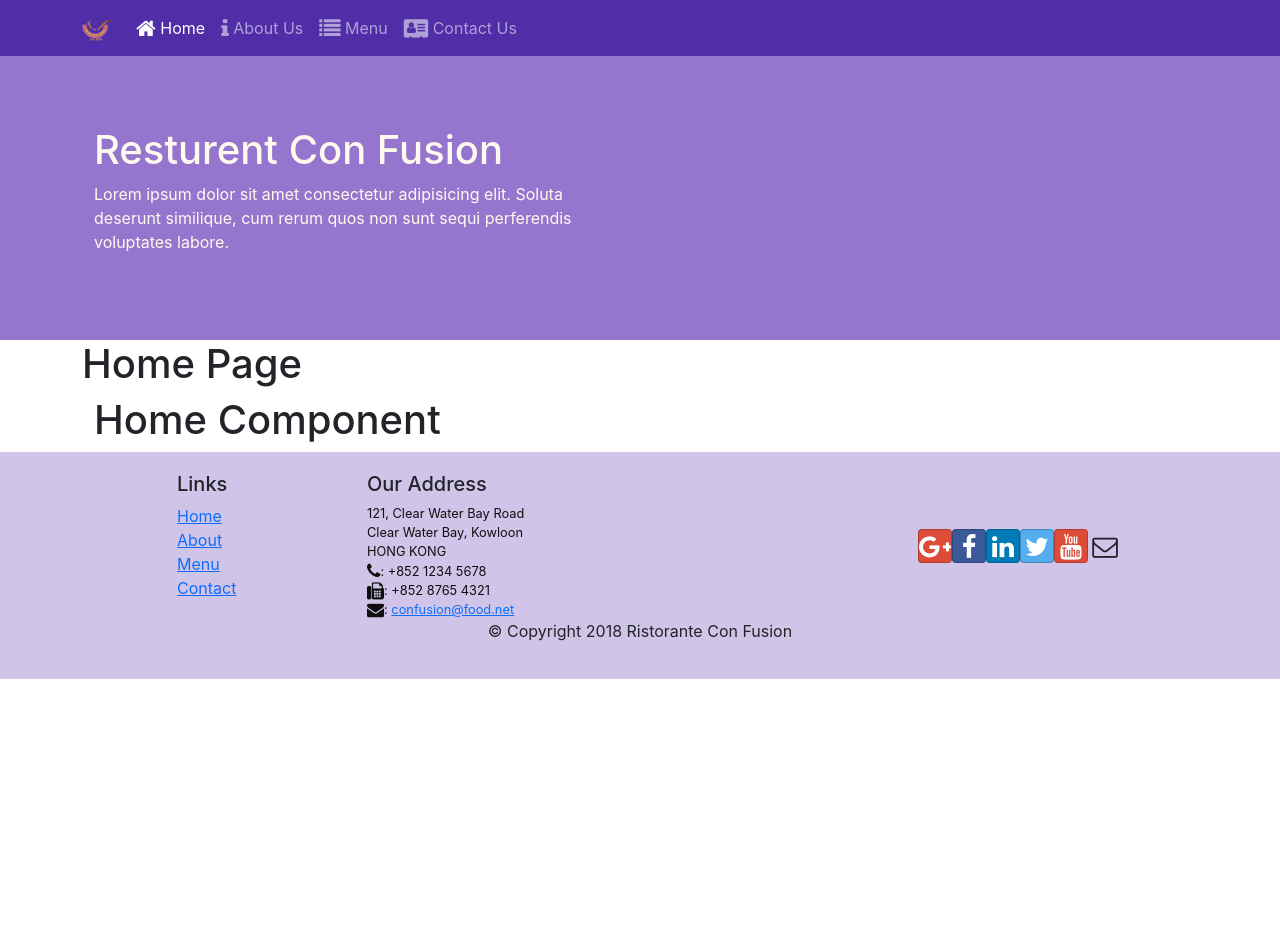
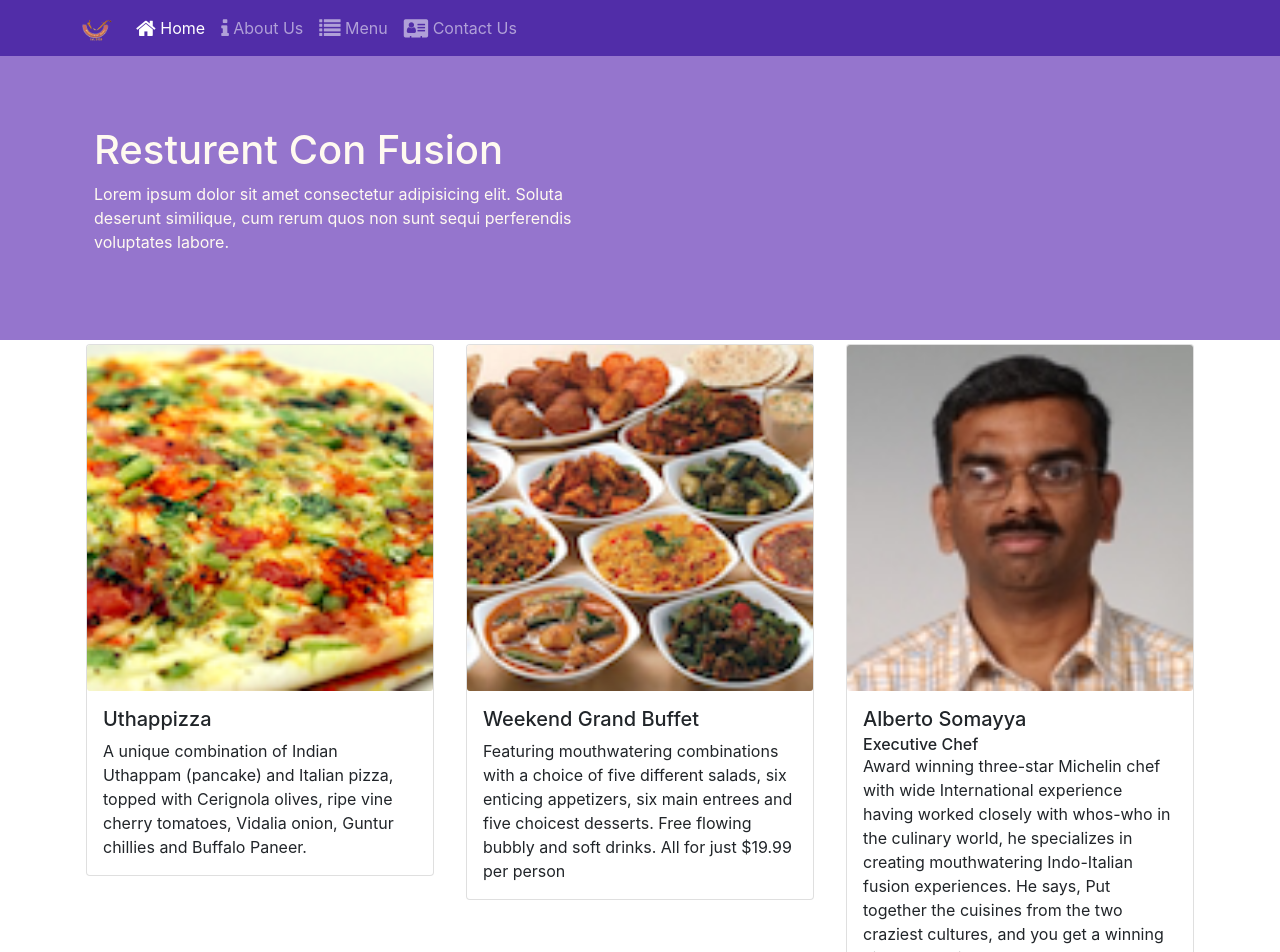
Before and after one commit to TheMShahid/Coursera-React-Front-End, a React (Create React App) app: page /home in a window 1280 px wide. Shown: the top 952 px of the page. Before the commit the page ends 800 px from the top, so only its background shows below. Built offline with nearby package versions, Linux system fonts and the light colour scheme.

Commit message:
single page application part one

```diff
--- /dev/null
+++ b/src/components/ContactComponent.js
@@ -0,0 +1,56 @@
+import React from "react";
+
+function Contact(props) {
+  return (
+    <div className="container">
+      <div className="row row-content">
+        <div className="col-12">
+          <h3>Location Information</h3>
+        </div>
+        <div className="col-12 col-sm-4 offset-sm-1">
+          <h5>Our Address</h5>
+          <address>
+            121, Clear Water Bay Road
+            <br />
+            Clear Water Bay, Kowloon
+            <br />
+            HONG KONG
+            <br />
+            <i className="fa fa-phone"></i>: +852 1234 5678
+            <br />
+            <i className="fa fa-fax"></i>: +852 8765 4321
+            <br />
+            <i className="fa fa-envelope"></i>:{" "}
+            <a href="mailto:confusion@food.net">confusion@food.net</a>
+          </address>
+        </div>
+        <div className="col-12 col-sm-6 offset-sm-1">
+          <h5>Map of our Location</h5>
+        </div>
+        <div className="col-12 col-sm-11 offset-sm-1">
+          <div className="btn-group" role="group">
+            <a
+              role="button"
+              className="btn btn-primary"
+              href="tel:+85212345678"
+            >
+              <i className="fa fa-phone"></i> Call
+            </a>
+            <a role="button" className="btn btn-info">
+              <i className="fa fa-skype"></i> Skype
+            </a>
+            <a
+              role="button"
+              className="btn btn-success"
+              href="mailto:confusion@food.net"
+            >
+              <i className="fa fa-envelope-o"></i> Email
+            </a>
+          </div>
+        </div>
+      </div>
+    </div>
+  );
+}
+
+export default Contact;
--- a/src/components/HomeComponent.js
+++ b/src/components/HomeComponent.js
@@ -1,9 +1,42 @@
 import React from "react";
+import {
+  Card,
+  CardImg,
+  CardText,
+  CardTitle,
+  CardBody,
+  CardSubtitle,
+} from "reactstrap";
 
-function Home() {
+function RenderCard({ item }) {
+  return (
+    <Card>
+      <CardImg src={item.image} alt={item.name} />
+      <CardBody>
+        <CardTitle>{item.name}</CardTitle>
+        {item.designation ? (
+          <CardSubtitle>{item.designation}</CardSubtitle>
+        ) : null}
+        <CardText>{item.description}</CardText>
+      </CardBody>
+    </Card>
+  );
+}
+
+function Home(props) {
   return (
     <div className="container">
-      <h1>Home Component</h1>
+      <div className="row align-items-start">
+        <div className="col-12 col-md m-1">
+          <RenderCard item={props.dish} />
+        </div>
+        <div className="col-12 col-md m-1">
+          <RenderCard item={props.promotion} />
+        </div>
+        <div className="col-12 col-md m-1">
+          <RenderCard item={props.leader} />
+        </div>
+      </div>
     </div>
   );
 }
--- a/src/components/MainComponent.js
+++ b/src/components/MainComponent.js
@@ -3,7 +3,11 @@
 import Menu from "./MenuComponent";
 import DishDetail from "./DishdetailsComponent";
 import { DISHES } from "../shared/dishes";
+import { COMMENTS } from "../shared/comments";
+import { LEADERS } from "../shared/leaders";
+import { PROMOTIONS } from "../shared/promotions";
 import HeaderComponent from "./HeaderComponent";
+import Contact from "./ContactComponent";
 import Footer from "./FooterComponent";
 import Home from "./HomeComponent";
 
@@ -13,16 +17,20 @@
 
     this.state = {
       dishes: DISHES,
+      comments: COMMENTS,
+      leaders: LEADERS,
+      promotions: PROMOTIONS,
     };
   }
 
   render() {
     const HomePage = () => {
       return (
-        <div className="container">
-          <h1>Home Page</h1>
-          <Home />
-        </div>
+        <Home
+          dish={this.state.dishes.filter((dish) => dish.featured)[0]}
+          promotion={this.state.promotions.filter((promo) => promo.featured)[0]}
+          leader={this.state.leaders.filter((leader) => leader.featured)[0]}
+        />
       );
     };
 
@@ -36,6 +44,7 @@
             path="/menu"
             component={() => <Menu dishes={this.state.dishes} />}
           />
+          <Route path="/contactus" exact component={Contact} />
           <Redirect to="/home" />
         </Switch>
         <Footer />
--- /dev/null
+++ b/src/shared/comments.js
@@ -0,0 +1,166 @@
+export const COMMENTS = [
+  {
+    id: 0,
+    dishId: 0,
+    rating: 5,
+    comment: "Imagine all the eatables, living in conFusion!",
+    author: "John Lemon",
+    date: "2012-10-16T17:57:28.556094Z",
+  },
+  {
+    id: 1,
+    dishId: 0,
+    rating: 4,
+    comment:
+      "Sends anyone to heaven, I wish I could get my mother-in-law to eat it!",
+    author: "Paul McVites",
+    date: "2014-09-05T17:57:28.556094Z",
+  },
+  {
+    id: 2,
+    dishId: 0,
+    rating: 3,
+    comment: "Eat it, just eat it!",
+    author: "Michael Jaikishan",
+    date: "2015-02-13T17:57:28.556094Z",
+  },
+  {
+    id: 3,
+    dishId: 0,
+    rating: 4,
+    comment: "Ultimate, Reaching for the stars!",
+    author: "Ringo Starry",
+    date: "2013-12-02T17:57:28.556094Z",
+  },
+  {
+    id: 4,
+    dishId: 0,
+    rating: 2,
+    comment: "It's your birthday, we're gonna party!",
+    author: "25 Cent",
+    date: "2011-12-02T17:57:28.556094Z",
+  },
+  {
+    id: 5,
+    dishId: 1,
+    rating: 5,
+    comment: "Imagine all the eatables, living in conFusion!",
+    author: "John Lemon",
+    date: "2012-10-16T17:57:28.556094Z",
+  },
+  {
+    id: 6,
+    dishId: 1,
+    rating: 4,
+    comment:
+      "Sends anyone to heaven, I wish I could get my mother-in-law to eat it!",
+    author: "Paul McVites",
+    date: "2014-09-05T17:57:28.556094Z",
+  },
+  {
+    id: 7,
+    dishId: 1,
+    rating: 3,
+    comment: "Eat it, just eat it!",
+    author: "Michael Jaikishan",
+    date: "2015-02-13T17:57:28.556094Z",
+  },
+  {
+    id: 8,
+    dishId: 1,
+    rating: 4,
+    comment: "Ultimate, Reaching for the stars!",
+    author: "Ringo Starry",
+    date: "2013-12-02T17:57:28.556094Z",
+  },
+  {
+    id: 9,
+    dishId: 1,
+    rating: 2,
+    comment: "It's your birthday, we're gonna party!",
+    author: "25 Cent",
+    date: "2011-12-02T17:57:28.556094Z",
+  },
+  {
+    id: 10,
+    dishId: 2,
+    rating: 5,
+    comment: "Imagine all the eatables, living in conFusion!",
+    author: "John Lemon",
+    date: "2012-10-16T17:57:28.556094Z",
+  },
+  {
+    id: 11,
+    dishId: 2,
+    rating: 4,
+    comment:
+      "Sends anyone to heaven, I wish I could get my mother-in-law to eat it!",
+    author: "Paul McVites",
+    date: "2014-09-05T17:57:28.556094Z",
+  },
+  {
+    id: 12,
+    dishId: 2,
+    rating: 3,
+    comment: "Eat it, just eat it!",
+    author: "Michael Jaikishan",
+    date: "2015-02-13T17:57:28.556094Z",
+  },
+  {
+    id: 13,
+    dishId: 2,
+    rating: 4,
+    comment: "Ultimate, Reaching for the stars!",
+    author: "Ringo Starry",
+    date: "2013-12-02T17:57:28.556094Z",
+  },
+  {
+    id: 14,
+    dishId: 2,
+    rating: 2,
+    comment: "It's your birthday, we're gonna party!",
+    author: "25 Cent",
+    date: "2011-12-02T17:57:28.556094Z",
+  },
+  {
+    id: 15,
+    dishId: 3,
+    rating: 5,
+    comment: "Imagine all the eatables, living in conFusion!",
+    author: "John Lemon",
+    date: "2012-10-16T17:57:28.556094Z",
+  },
+  {
+    id: 16,
+    dishId: 3,
+    rating: 4,
+    comment:
+      "Sends anyone to heaven, I wish I could get my mother-in-law to eat it!",
+    author: "Paul McVites",
+    date: "2014-09-05T17:57:28.556094Z",
+  },
+  {
+    id: 17,
+    dishId: 3,
+    rating: 3,
+    comment: "Eat it, just eat it!",
+    author: "Michael Jaikishan",
+    date: "2015-02-13T17:57:28.556094Z",
+  },
+  {
+    id: 18,
+    dishId: 3,
+    rating: 4,
+    comment: "Ultimate, Reaching for the stars!",
+    author: "Ringo Starry",
+    date: "2013-12-02T17:57:28.556094Z",
+  },
+  {
+    id: 19,
+    dishId: 3,
+    rating: 2,
+    comment: "It's your birthday, we're gonna party!",
+    author: "25 Cent",
+    date: "2011-12-02T17:57:28.556094Z",
+  },
+];
--- a/src/shared/dishes.js
+++ b/src/shared/dishes.js
@@ -2,40 +2,44 @@
   {
     id: 0,
     name: "Uthappizza",
-    image: "assets/images/uthappizza.png",
+    image: "/assets/images/uthappizza.png",
     category: "mains",
     label: "Hot",
     price: "4.99",
+    featured: true,
     description:
       "A unique combination of Indian Uthappam (pancake) and Italian pizza, topped with Cerignola olives, ripe vine cherry tomatoes, Vidalia onion, Guntur chillies and Buffalo Paneer.",
   },
   {
     id: 1,
     name: "Zucchipakoda",
-    image: "assets/images/zucchipakoda.png",
+    image: "/assets/images/zucchipakoda.png",
     category: "appetizer",
     label: "",
     price: "1.99",
+    featured: false,
     description:
       "Deep fried Zucchini coated with mildly spiced Chickpea flour batter accompanied with a sweet-tangy tamarind sauce",
   },
   {
     id: 2,
     name: "Vadonut",
-    image: "assets/images/vadonut.png",
+    image: "/assets/images/vadonut.png",
     category: "appetizer",
     label: "New",
     price: "1.99",
+    featured: false,
     description:
       "A quintessential ConFusion experience, is it a vada or is it a donut?",
   },
   {
     id: 3,
     name: "ElaiCheese Cake",
-    image: "assets/images/elaicheesecake.png",
+    image: "/assets/images/elaicheesecake.png",
     category: "dessert",
     label: "",
     price: "2.99",
+    featured: false,
     description:
       "A delectable, semi-sweet New York Style Cheese Cake, with Graham cracker crust and spiced with Indian cardamoms",
   },
--- /dev/null
+++ b/src/shared/leaders.js
@@ -0,0 +1,42 @@
+export const LEADERS = [
+  {
+    id: 0,
+    name: "Peter Pan",
+    image: "/assets/images/alberto.png",
+    designation: "Chief Epicurious Officer",
+    abbr: "CEO",
+    featured: false,
+    description:
+      "Our CEO, Peter, credits his hardworking East Asian immigrant parents who undertook the arduous journey to the shores of America with the intention of giving their children the best future. His mother's wizardy in the kitchen whipping up the tastiest dishes with whatever is available inexpensively at the supermarket, was his first inspiration to create the fusion cuisines for which The Frying Pan became well known. He brings his zeal for fusion cuisines to this restaurant, pioneering cross-cultural culinary connections.",
+  },
+  {
+    id: 1,
+    name: "Dhanasekaran Witherspoon",
+    image: "/assets/images/alberto.png",
+    designation: "Chief Food Officer",
+    abbr: "CFO",
+    featured: false,
+    description:
+      "Our CFO, Danny, as he is affectionately referred to by his colleagues, comes from a long established family tradition in farming and produce. His experiences growing up on a farm in the Australian outback gave him great appreciation for varieties of food sources. As he puts it in his own words, Everything that runs, wins, and everything that stays, pays!",
+  },
+  {
+    id: 2,
+    name: "Agumbe Tang",
+    image: "/assets/images/alberto.png",
+    designation: "Chief Taste Officer",
+    abbr: "CTO",
+    featured: false,
+    description:
+      "Blessed with the most discerning gustatory sense, Agumbe, our CFO, personally ensures that every dish that we serve meets his exacting tastes. Our chefs dread the tongue lashing that ensues if their dish does not meet his exacting standards. He lives by his motto, You click only if you survive my lick.",
+  },
+  {
+    id: 3,
+    name: "Alberto Somayya",
+    image: "/assets/images/alberto.png",
+    designation: "Executive Chef",
+    abbr: "EC",
+    featured: true,
+    description:
+      "Award winning three-star Michelin chef with wide International experience having worked closely with whos-who in the culinary world, he specializes in creating mouthwatering Indo-Italian fusion experiences. He says, Put together the cuisines from the two craziest cultures, and you get a winning hit! Amma Mia!",
+  },
+];
--- /dev/null
+++ b/src/shared/promotions.js
@@ -0,0 +1,12 @@
+export const PROMOTIONS = [
+  {
+    id: 0,
+    name: "Weekend Grand Buffet",
+    image: "/assets/images/buffet.png",
+    label: "New",
+    price: "19.99",
+    featured: true,
+    description:
+      "Featuring mouthwatering combinations with a choice of five different salads, six enticing appetizers, six main entrees and five choicest desserts. Free flowing bubbly and soft drinks. All for just $19.99 per person",
+  },
+];
```
Also changed, not shown: src/components/FooterComponent.js (+4 -4 lines).
